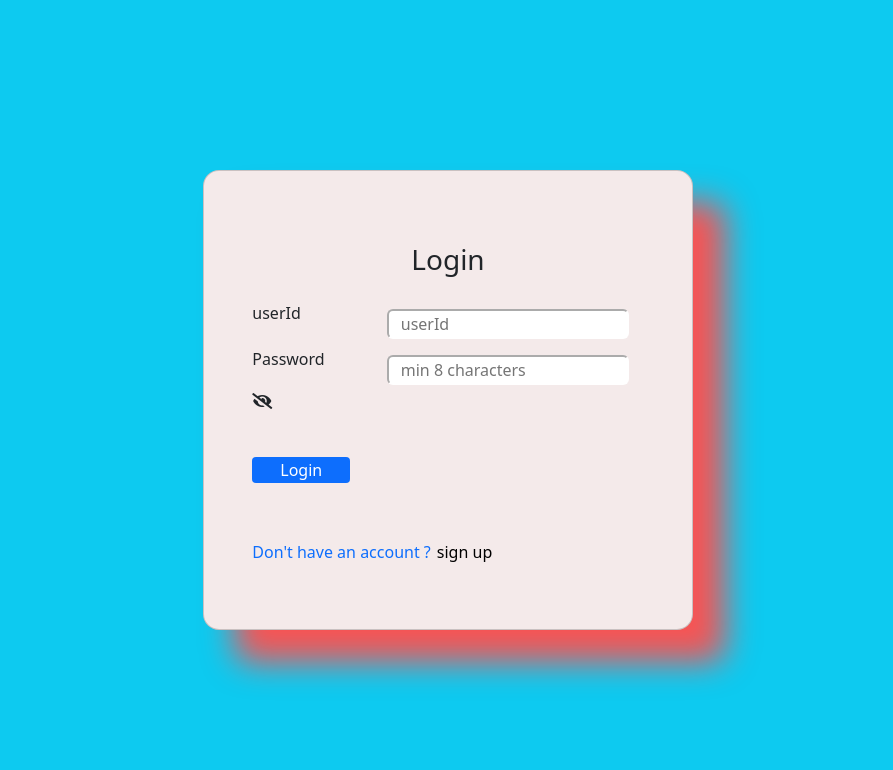
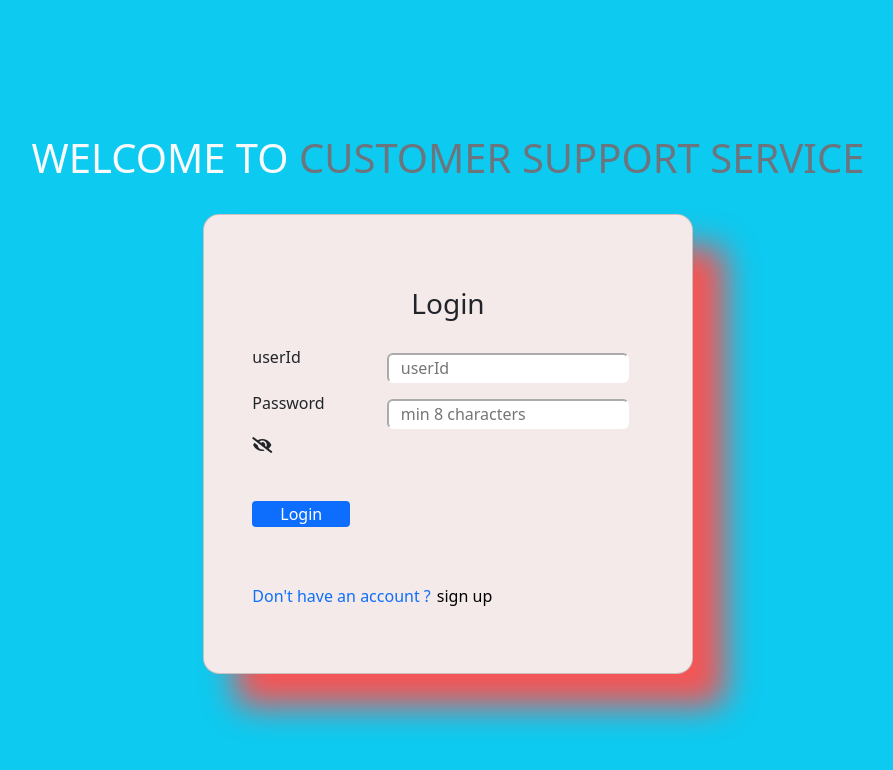
Before and after one commit to Rakesh-08/CRM-App, a React (Create React App) app in the folder Frontend-Part/: page / in a window 1280 px wide. Shown: the top 770 px of the page, without its empty margins (192-1085 px from the left). Built offline with nearby package versions, Linux system fonts and the light colour scheme.

Commit message:
commit befor switching to notification backend

```diff
--- a/Frontend-Part/src/Components/Dashboard/dashboard.jsx
+++ b/Frontend-Part/src/Components/Dashboard/dashboard.jsx
@@ -61,7 +61,7 @@ export default function Dashboard({ title, userType, bg }) {
   let [customers, setCustomers] = useState([]);
   let [engineers, setEngineers] = useState([])
 
-  console.log(editUserStatus.userId)
+
 
   useEffect(() => {
     fetchTicketsData();
@@ -232,7 +232,6 @@ export default function Dashboard({ title, userType, bg }) {
   let updateUserStatus = () => {
     let { userId, status } = editUserStatus;
 
-   console.log(userId)
     updateUser(updateUserStatusApi + userId, { userStatus: status }).then((res) => {
 
       let sts = res.data[0].userType;
@@ -258,6 +257,8 @@ export default function Dashboard({ title, userType, bg }) {
       subject: emailObject.subject,
       content: emailObject.content,
     };
+
+    console.log(obj)
 
     sendEmail(sendEmailApi, obj)
       .then((response) => {
--- a/Frontend-Part/src/Components/loginPage/loginComponent.jsx
+++ b/Frontend-Part/src/Components/loginPage/loginComponent.jsx
@@ -105,7 +105,10 @@ export default function LoginComponent() {
   }
 
   return (
-    <div className="bg-info vh-100 d-flex justify-content-center align-items-center">
+    <div className="bg-info vh-100 d-flex flex-column justify-content-center align-items-center">
+      <div className="mb-2">
+        <h1 className="py-2 mb-3 lead fs-1 text-light text-uppercase ">welcome to  <span className="text-secondary">customer support service</span></h1>
+      </div>
       <div className="card  p-5  form-box rounded-4">
         <h3 className="my-4 text-center">{showSignup ? "Sign Up" : "Login"}</h3>
 
```
